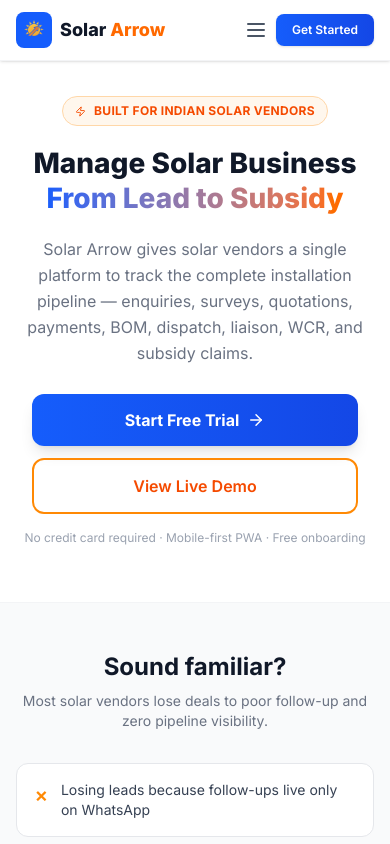
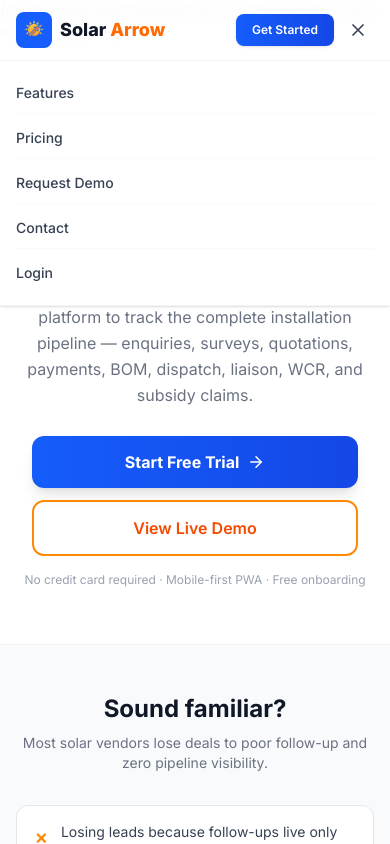
Before and after one commit to mynk717/solar-arrow, a Next.js app: page / in a window 390 px wide. Both pictures are taken after a click on the button "Toggle menu". Shown: the top 844 px of the page. Built offline with nearby package versions, Linux system fonts and the light colour scheme; no server answers.

Commit message:
fix: working mobile hamburger menu with dropdown, exclude sw.js from middleware

```diff
--- a/src/components/LandingClient.tsx
+++ b/src/components/LandingClient.tsx
@@ -75,6 +75,8 @@
   const { status } = useSession();
   const router = useRouter();
   const [sessionTimedOut, setSessionTimedOut] = useState(false);
+  const [mobileMenuOpen, setMobileMenuOpen] = useState(false);
+
 
   useEffect(() => {
     if (status === 'authenticated') {
@@ -167,8 +169,13 @@
         <li>Progressive Web App — works on Android and iOS</li>
       </ul>
     </section>
+    // src/components/LandingClient.tsx
+// Replace the entire navbar section with this:
+
 {/* ── NAVBAR ── */}
-<nav className="fixed top-0 left-0 right-0 z-50 bg-white/95 backdrop-blur border-b border-gray-100 px-4 sm:px-8 py-3 flex items-center justify-between shadow-sm">
+<nav className="fixed top-0 left-0 right-0 z-50 bg-white/95 backdrop-blur border-b border-gray-100 shadow-sm">
+  <div className="px-4 sm:px-8 py-3 flex items-center justify-between">
+    {/* Logo */}
     <div className="flex items-center gap-2">
       <div className="bg-blue-600 rounded-lg p-1.5 w-9 h-9 flex items-center justify-center flex-shrink-0">
         <Image src="/SA_logo.png" alt="Solar Arrow" width={24} height={24} className="object-contain" />
@@ -177,37 +184,70 @@
         Solar <span className="text-orange-500">Arrow</span>
       </span>
     </div>
-  <div className="flex items-center gap-1 sm:gap-3">
-    {/* Mobile-only hamburger */}
-    <button className="sm:hidden p-1">
-      <svg className="w-6 h-6 text-gray-600" fill="none" stroke="currentColor" viewBox="0 0 24 24">
+
+    {/* Right side */}
+    <div className="flex items-center gap-2">
+      {/* Desktop links */}
+      <div className="hidden sm:flex items-center gap-1">
+        <Link href="/features" className="text-sm font-medium text-gray-600 hover:text-blue-600 transition-colors px-3 py-1.5">Features</Link>
+        <Link href="/pricing" className="text-sm font-medium text-gray-600 hover:text-blue-600 transition-colors px-3 py-1.5">Pricing</Link>
+        <a href="https://wa.me/917225991909?text=Hi%2C%20I%27m%20interested%20in%20Solar%20Arrow"
+          target="_blank" rel="noopener noreferrer"
+          className="text-sm font-medium text-gray-600 hover:text-green-600 transition-colors px-3 py-1.5">Contact</a>
+        <Link href="/login" className="text-sm font-medium text-gray-600 hover:text-blue-600 transition-colors px-3 py-1.5">Login</Link>
+      </div>
+
+      {/* CTA — always visible */}
+      <Link href="/login" className="bg-gradient-to-r from-blue-600 to-blue-700 hover:from-blue-700 hover:to-blue-800 text-white text-xs sm:text-sm font-semibold px-4 py-2 rounded-lg transition-all shadow-sm">
+        Get Started
+      </Link>
+
+      {/* Mobile hamburger — AFTER Get Started */}
+      <button
+        className="sm:hidden p-1.5 rounded-lg hover:bg-gray-100 transition-colors"
+        onClick={() => setMobileMenuOpen(prev => !prev)}
+        aria-label="Toggle menu"
+      >
+        {mobileMenuOpen ? (
+          <svg className="w-5 h-5 text-gray-700" fill="none" stroke="currentColor" viewBox="0 0 24 24">
+            <path strokeLinecap="round" strokeLinejoin="round" strokeWidth={2} d="M6 18L18 6M6 6l12 12" />
+          </svg>
+        ) : (
+          <svg className="w-5 h-5 text-gray-700" fill="none" stroke="currentColor" viewBox="0 0 24 24">
             <path strokeLinecap="round" strokeLinejoin="round" strokeWidth={2} d="M4 6h16M4 12h16M4 18h16" />
           </svg>
+        )}
       </button>
+    </div>
+  </div>
 
-    {/* Desktop nav + mobile CTA */}
-    <div className="hidden sm:flex items-center gap-2">
-      <Link href="/features" className="text-sm font-medium text-gray-600 hover:text-blue-600 transition-colors px-3 py-1.5">
+  {/* Mobile dropdown menu */}
+  {mobileMenuOpen && (
+    <div className="sm:hidden bg-white border-t border-gray-100 px-4 py-3 flex flex-col gap-1">
+      <Link href="/features" onClick={() => setMobileMenuOpen(false)}
+        className="text-sm font-medium text-gray-700 hover:text-blue-600 py-2.5 border-b border-gray-50 transition-colors">
         Features
       </Link>
-      <Link href="/pricing" className="text-sm font-medium text-gray-600 hover:text-blue-600 transition-colors px-3 py-1.5">
+      <Link href="/pricing" onClick={() => setMobileMenuOpen(false)}
+        className="text-sm font-medium text-gray-700 hover:text-blue-600 py-2.5 border-b border-gray-50 transition-colors">
         Pricing
+      </Link>
+      <Link href="/demo" onClick={() => setMobileMenuOpen(false)}
+        className="text-sm font-medium text-gray-700 hover:text-blue-600 py-2.5 border-b border-gray-50 transition-colors">
+        Request Demo
       </Link>
       <a href="https://wa.me/917225991909?text=Hi%2C%20I%27m%20interested%20in%20Solar%20Arrow"
         target="_blank" rel="noopener noreferrer"
-        className="text-sm font-medium text-gray-600 hover:text-green-600 transition-colors px-3 py-1.5">
+        onClick={() => setMobileMenuOpen(false)}
+        className="text-sm font-medium text-gray-700 hover:text-green-600 py-2.5 border-b border-gray-50 transition-colors">
         Contact
       </a>
-      <Link href="/login" className="text-sm font-medium text-gray-600 hover:text-blue-600 transition-colors px-3 py-1.5">
+      <Link href="/login" onClick={() => setMobileMenuOpen(false)}
+        className="text-sm font-medium text-gray-700 hover:text-blue-600 py-2.5 transition-colors">
         Login
       </Link>
     </div>
-
-    {/* CTA button — always visible */}
-    <Link href="/login" className="bg-gradient-to-r from-blue-600 to-blue-700 hover:from-blue-700 hover:to-blue-800 text-white text-xs sm:text-sm font-semibold px-4 py-2 rounded-lg transition-all shadow-sm">
-      Get Started
-    </Link>
-  </div>
+  )}
 </nav>
 
       {/* ── HERO ── */}
--- a/src/middleware.ts
+++ b/src/middleware.ts
@@ -131,6 +131,6 @@
 export const config = {
   matcher: [
     // Match all routes except static files and images
-    '/((?!api|_next/static|_next/image|favicon.ico|.*\\.png|.*\\.jpg|.*\\.jpeg|.*\\.gif|.*\\.svg|.*\\.webp|.*\\.html).*)',
+    '/((?!api|_next/static|_next/image|favicon.ico|sw\\.js|manifest\\.json|.*\\.png|.*\\.jpg|.*\\.jpeg|.*\\.gif|.*\\.svg|.*\\.webp|.*\\.html).*)',
   ]
 };
```
Lines whose indentation alone changed are shown as unchanged.
